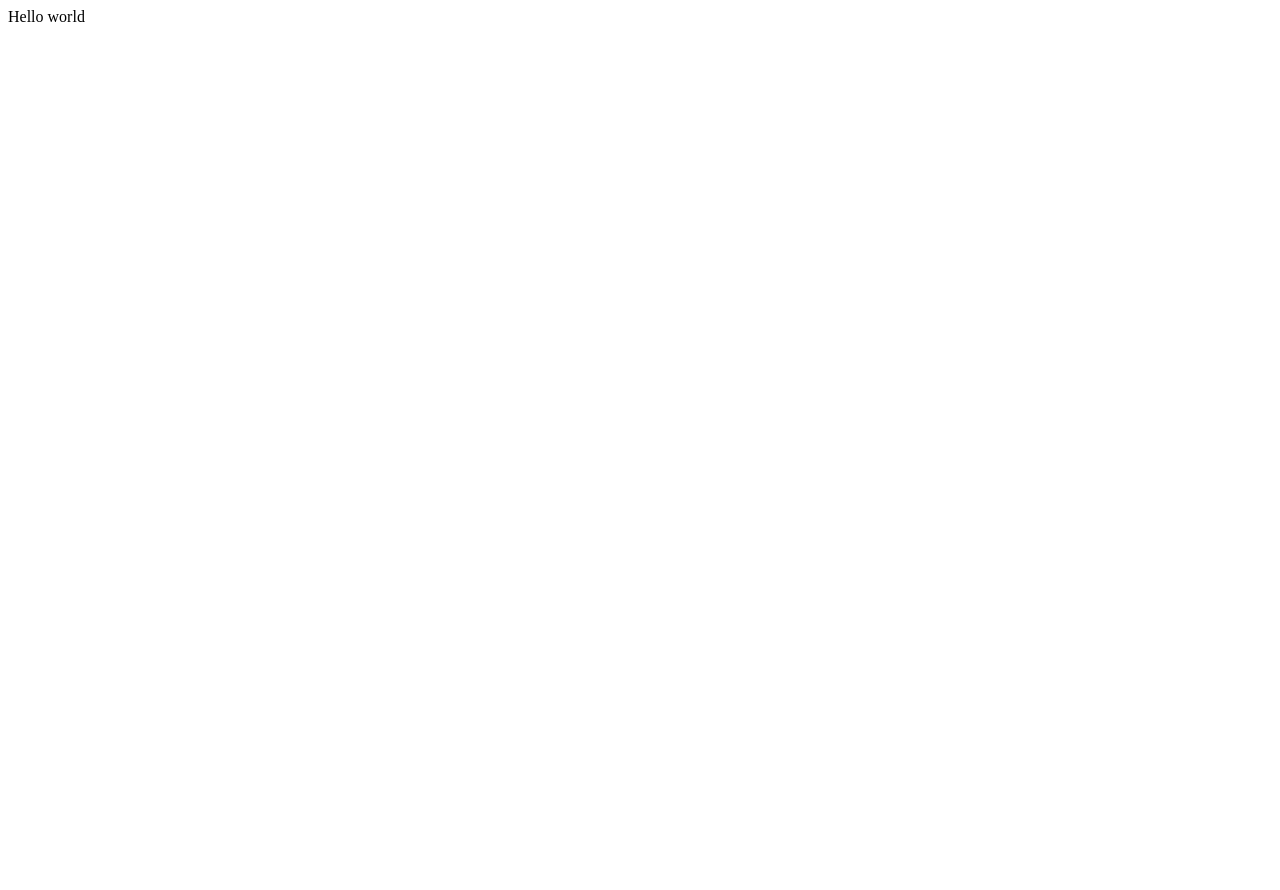
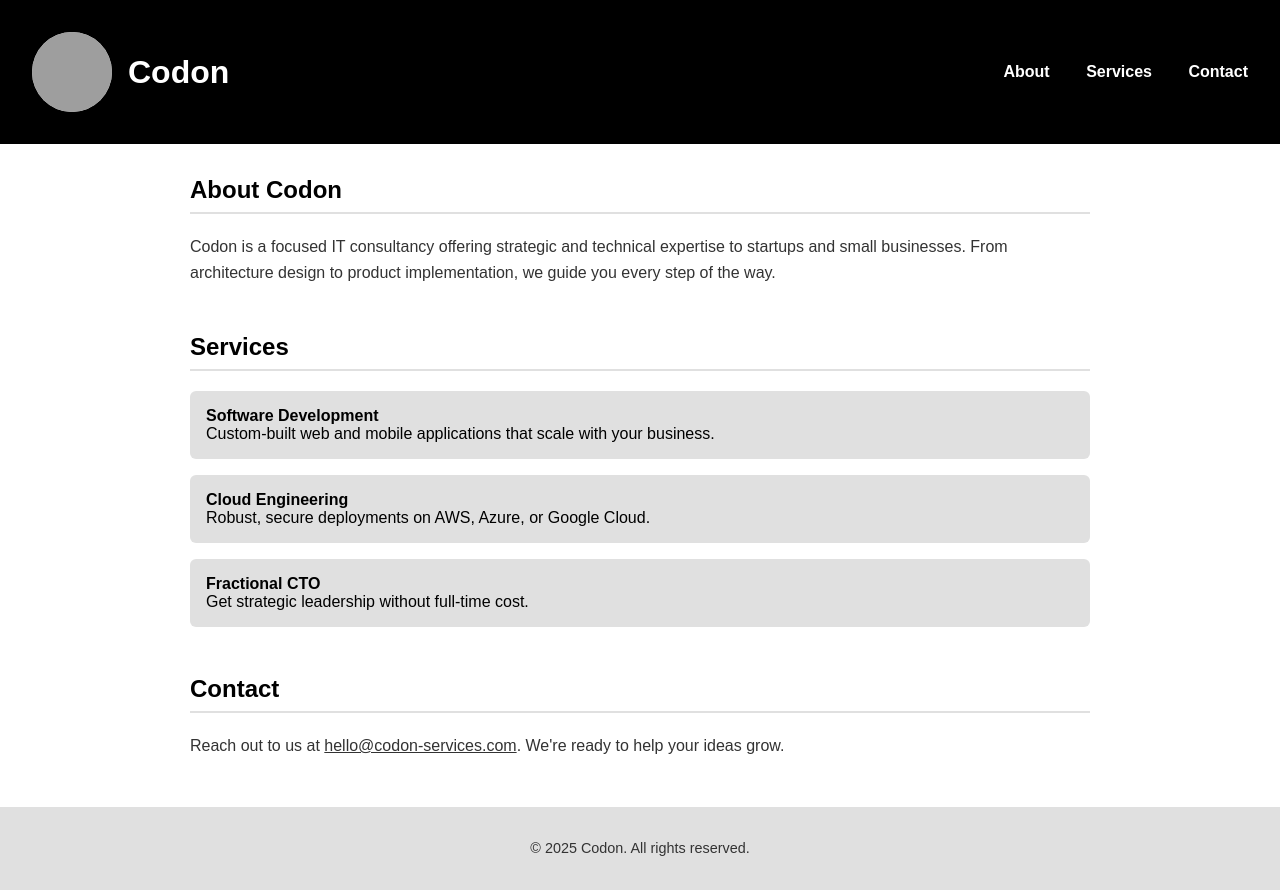
Before and after one commit to grsr/codon-website, a plain HTML site: page index.html in a window 1280 px wide. Before the commit the page ends 800 px from the top, so only its background shows below. Drawn offline with Linux system fonts and the light colour scheme; grey boxes are pictures that could not be loaded.

Commit message:
first draft site

```diff
--- a/index.html
+++ b/index.html
@@ -1 +1,146 @@
-Hello world
+<!DOCTYPE html>
+<html lang="en">
+<head>
+  <meta charset="UTF-8" />
+  <meta name="viewport" content="width=device-width, initial-scale=1.0"/>
+  <title>Codon</title>
+  <style>
+    :root {
+      --black: #000;
+      --white: #fff;
+      --gray-light: #e0e0e0;
+      --gray-medium: #999;
+      --gray-dark: #333;
+    }
+
+    body {
+      font-family: sans-serif;
+      background-color: var(--white);
+      color: var(--gray-dark);
+      margin: 0;
+      padding: 0;
+    }
+
+    header {
+      background-color: var(--black);
+      color: var(--white);
+      padding: 2rem;
+      display: flex;
+      align-items: center;
+      justify-content: space-between;
+    }
+
+    .logo {
+      display: flex;
+      align-items: center;
+    }
+
+    .logo img {
+      width: 80px;
+      height: 80px;
+      margin-right: 1rem;
+      background-color: var(--gray-light);
+      border-radius: 50%;
+    }
+
+    h1 {
+      font-size: 2rem;
+      margin: 0;
+    }
+
+    nav a {
+      color: var(--white);
+      text-decoration: none;
+      margin-left: 2rem;
+      font-weight: bold;
+    }
+
+    main {
+      max-width: 900px;
+      margin: 2rem auto;
+      padding: 0 1rem;
+    }
+
+    section {
+      margin-bottom: 3rem;
+    }
+
+    h2 {
+      color: var(--black);
+      border-bottom: 2px solid var(--gray-light);
+      padding-bottom: 0.5rem;
+    }
+
+    p {
+      line-height: 1.6;
+    }
+
+    .services ul {
+      list-style: none;
+      padding: 0;
+    }
+
+    .services li {
+      background-color: var(--gray-light);
+      padding: 1rem;
+      border-radius: 6px;
+      margin-bottom: 1rem;
+      color: var(--black);
+    }
+
+    footer {
+      background-color: var(--gray-light);
+      text-align: center;
+      padding: 1rem;
+      font-size: 0.9rem;
+      color: var(--gray-dark);
+    }
+
+    a {
+      color: var(--gray-dark);
+    }
+
+    a:hover {
+      text-decoration: underline;
+    }
+  </style>
+</head>
+<body>
+  <header>
+    <div class="logo">
+      <img src="codon-icon.png" alt="Codon Logo" />
+      <h1>Codon</h1>
+    </div>
+    <nav>
+      <a href="#about">About</a>
+      <a href="#services">Services</a>
+      <a href="#contact">Contact</a>
+    </nav>
+  </header>
+
+  <main>
+    <section id="about">
+      <h2>About Codon</h2>
+      <p>Codon is a focused IT consultancy offering strategic and technical expertise to startups and small businesses. From architecture design to product implementation, we guide you every step of the way.</p>
+    </section>
+
+    <section id="services" class="services">
+      <h2>Services</h2>
+      <ul>
+        <li><strong>Software Development</strong><br>Custom-built web and mobile applications that scale with your business.</li>
+        <li><strong>Cloud Engineering</strong><br>Robust, secure deployments on AWS, Azure, or Google Cloud.</li>
+        <li><strong>Fractional CTO</strong><br>Get strategic leadership without full-time cost.</li>
+      </ul>
+    </section>
+
+    <section id="contact">
+      <h2>Contact</h2>
+      <p>Reach out to us at <a href="mailto:hello@codon-services.com">hello@codon-services.com</a>. We're ready to help your ideas grow.</p>
+    </section>
+  </main>
+
+  <footer>
+    <p>&copy; 2025 Codon. All rights reserved.</p>
+  </footer>
+</body>
+</html>
```
Also changed, not shown: 1 other file.
